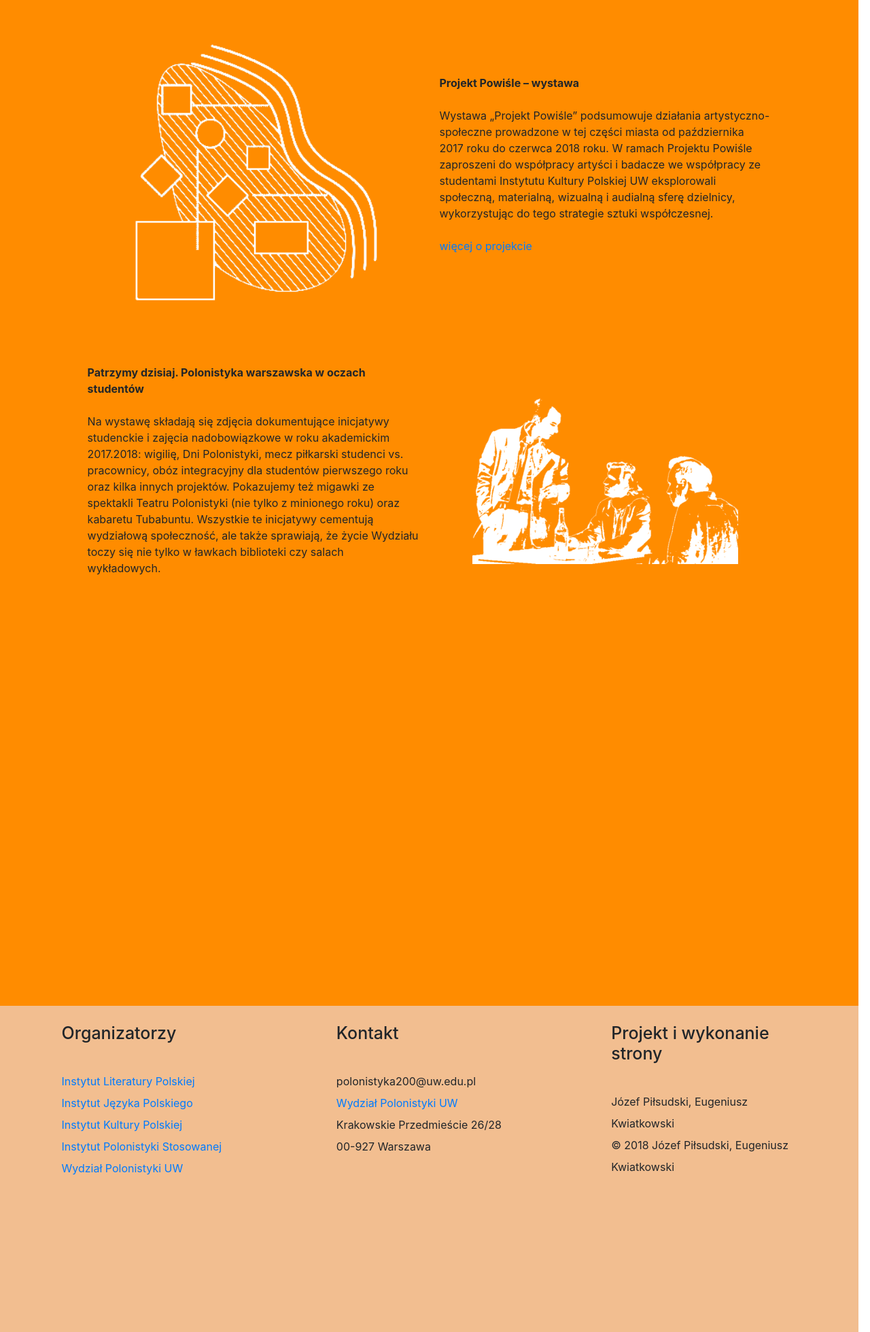
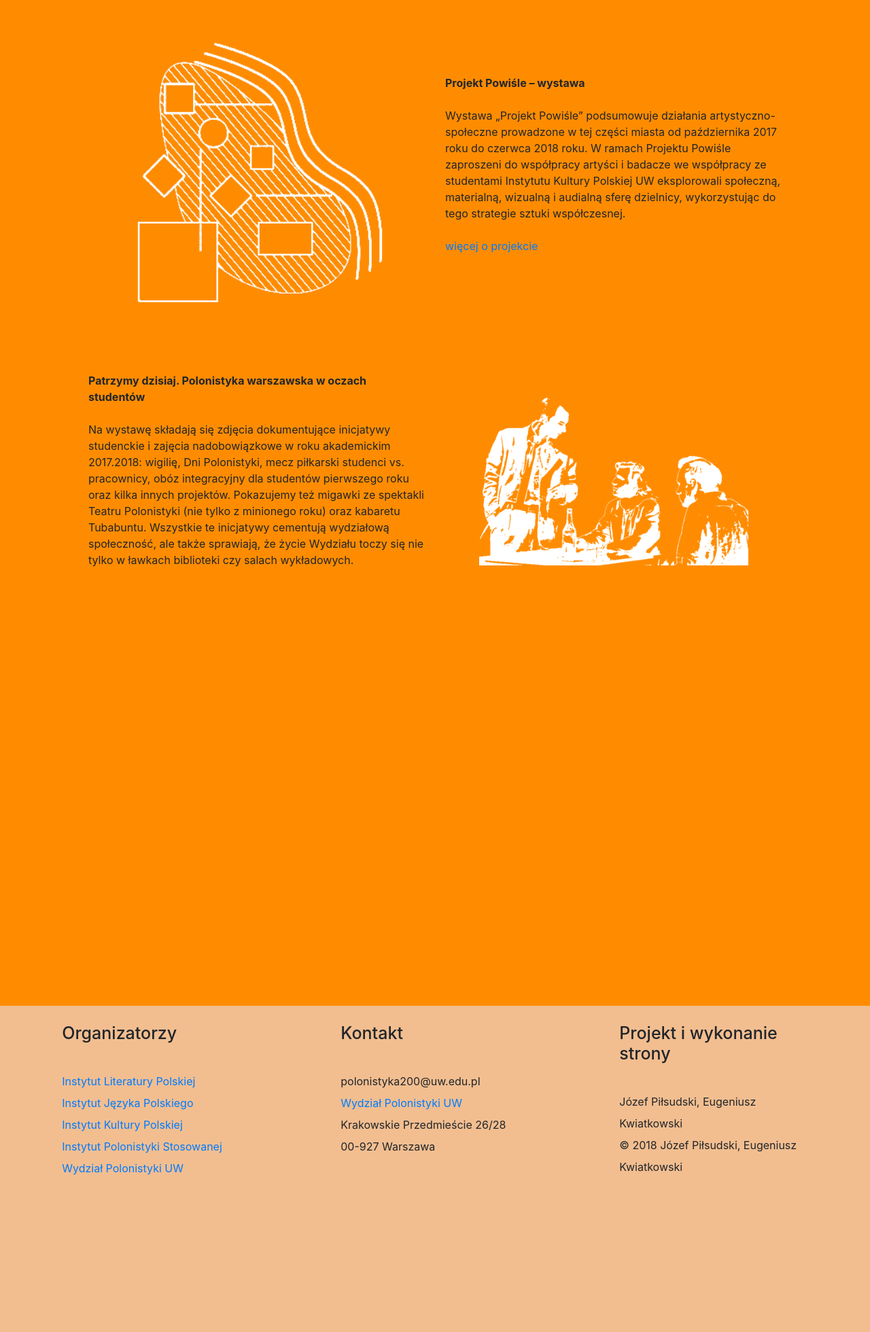
Before and after one commit to pbatorski/events-footer-workshop-2, a plain HTML site: page index.html in a window 1280 px wide. Shown: the whole page at 68% size. Drawn offline with nearby package versions, Linux system fonts and the light colour scheme.

Commit message:
events footer workshop 2 commit 3

```diff
--- a/style.css
+++ b/style.css
@@ -6,7 +6,8 @@ html {
 /*EVENTS STYLES*/
 
 .events {
-    width: calc(100vw - 17px);
+/*    width: calc(100vw - 17px);*/
+    width: 100vw;
     background-color: darkorange;
     height: 185vh;
     margin: 0;
@@ -102,7 +103,8 @@ html {
 
 .footer {
     background-color: #f2be90;
-    width: calc(100vw - 17px);
+    width: 100vw;
+/*    width: calc(100vw - 17px);*/
     margin: 0;
     height: 60vh;
     position: relative;
```
